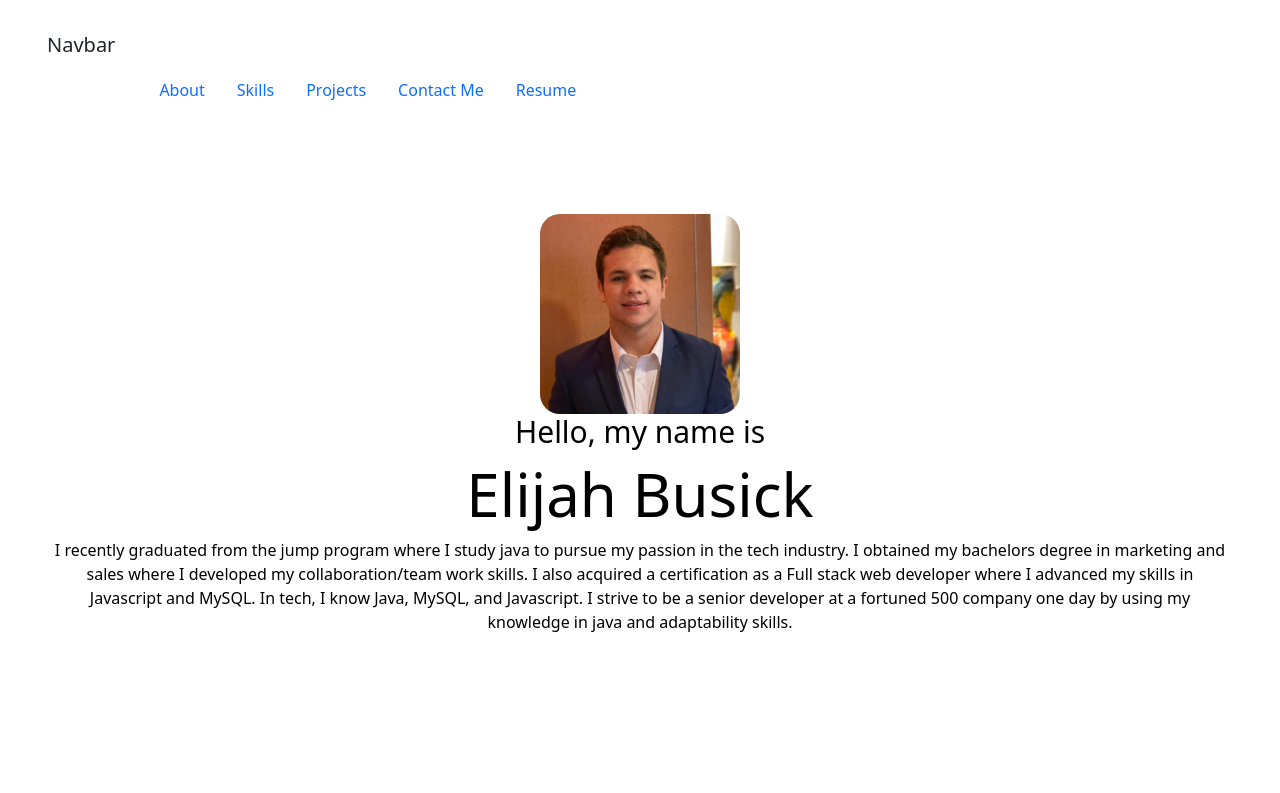
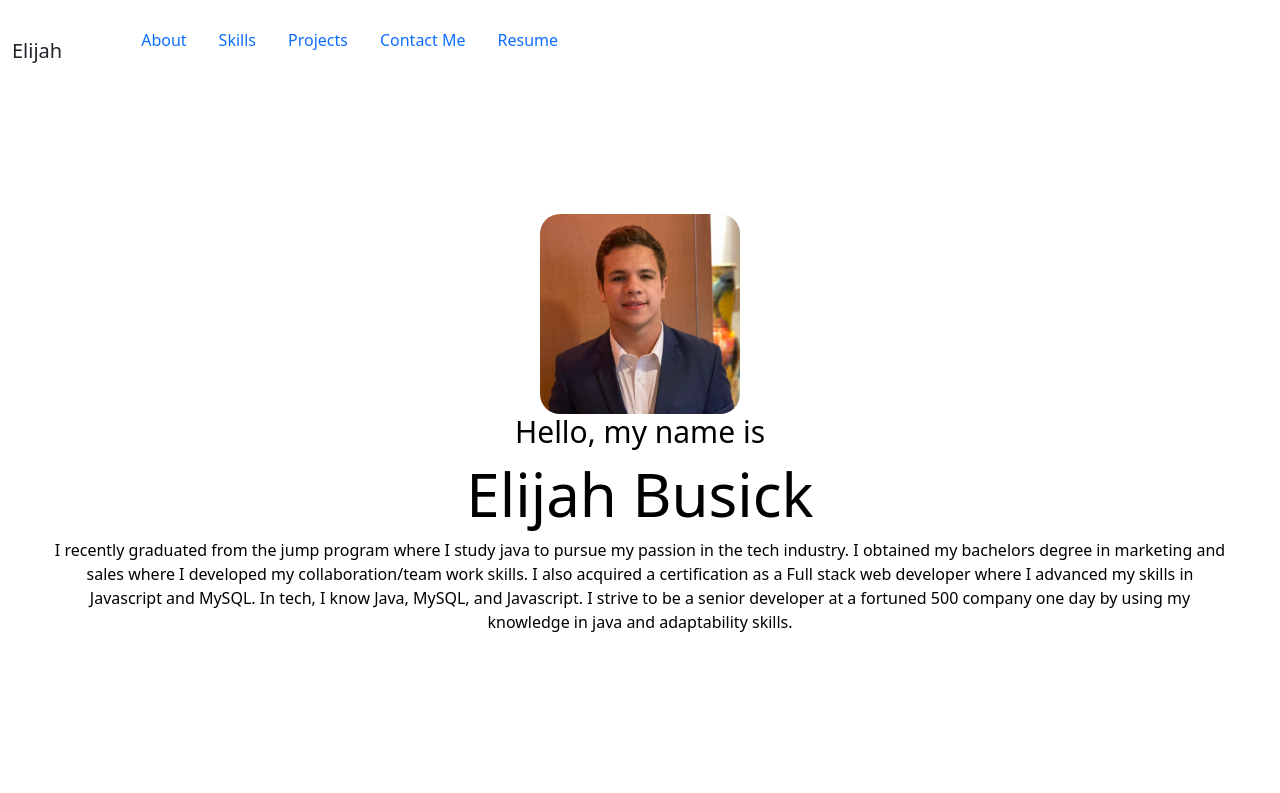
Before and after one commit to Elijahb22/the-portfolio, a React (Create React App) app: page / in a window 1280 px wide. Shown: the top 793 px of the page. Built offline with nearby package versions, Linux system fonts and the light colour scheme.

Commit message:
fix structure

```diff
--- a/src/components/Nav/nav.js
+++ b/src/components/Nav/nav.js
@@ -4,12 +4,12 @@ const nav = () => {
 
   return (
     <div className='nav'>
+            <nav class="navbar bg-body-tertiary">
+                <div class="container-fluid">
+                    <span class="navbar-brand mb-6 h1">Elijah</span>
+                </div>
+            </nav>
             <div className='nav-w'>
-                <nav class="navbar bg-body-tertiary">
-                    <div class="container-fluid">
-                        <span class="navbar-brand mb-0 h1">Navbar</span>
-                    </div>
-                </nav>
                 <ul class="nav justify-content-end">
                     <li class="nav-item">
                         <a class="nav-link active" aria-current="page" href="#about">About</a>
@@ -28,7 +28,7 @@ const nav = () => {
                     </li>
                 </ul>
             </div>
-  </div>
+    </div>
   )
 }
 
```
